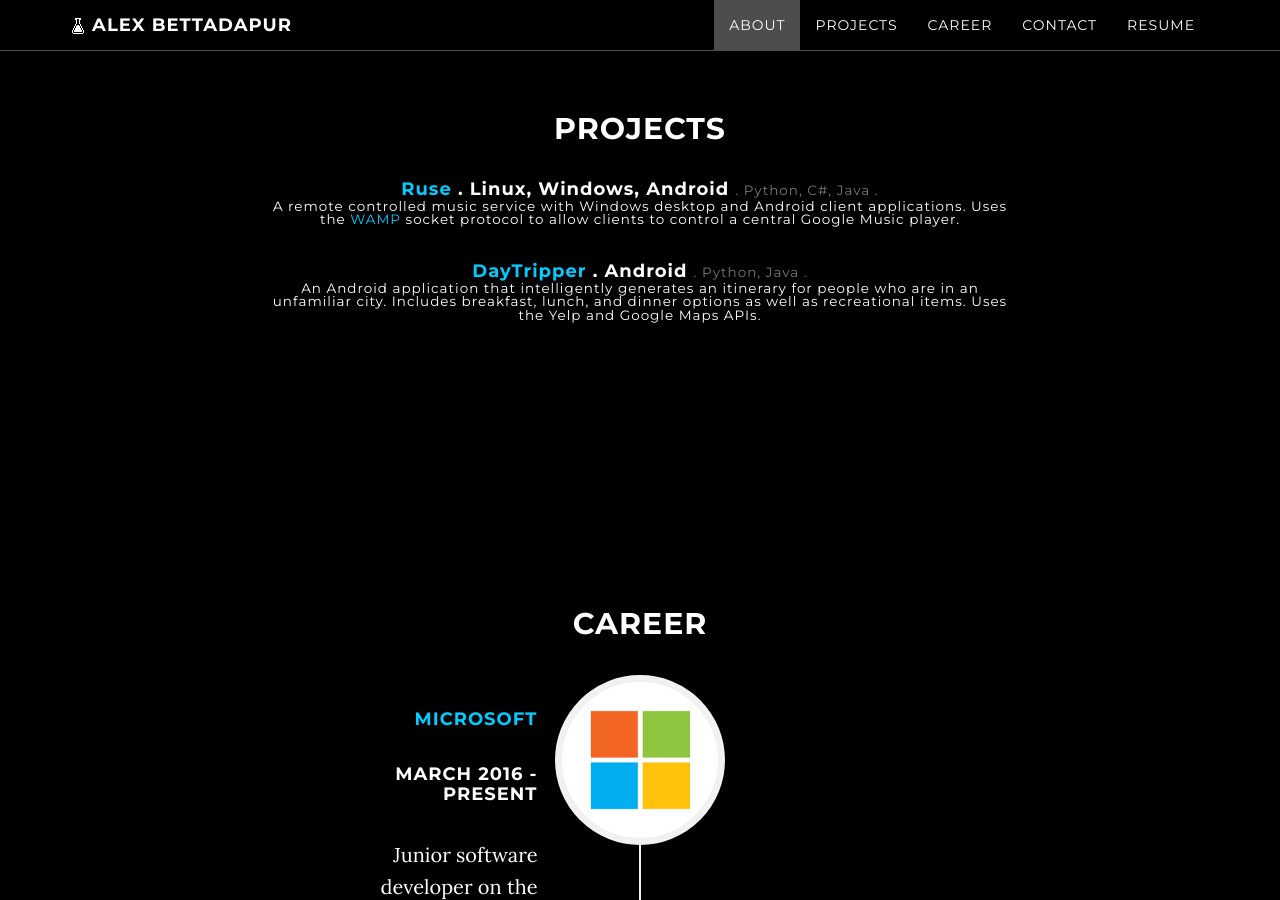
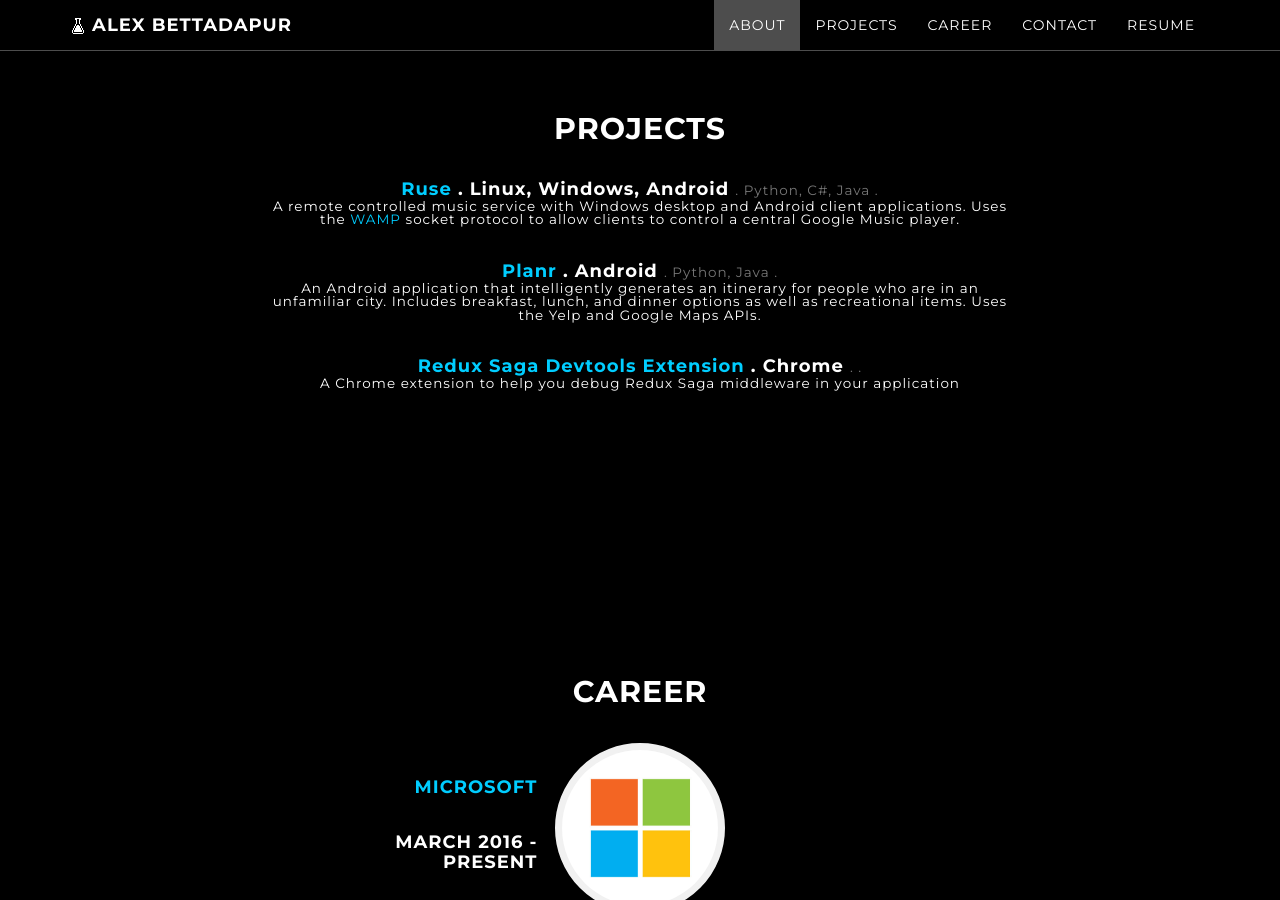
Before and after one commit to abettadapur/abettadapur.github.io, a Jekyll site: the page built from index.html, in a window 1280 px wide and 900 px high, scrolled down 2104 px. Built offline with Jekyll 4.4.1, drawn with Linux system fonts in a browser that asks for light colours; comment, search, counter and statistics services are not loaded.

Commit message:
Update projects.yml

```diff
--- a/_data/projects.yml
+++ b/_data/projects.yml
@@ -4,8 +4,13 @@
     platform: "Linux, Windows, Android"
     description: "A remote controlled music service with Windows desktop and Android client applications. Uses the <a href=\"http://wamp.ws\" target=\"_blank\">WAMP</a> socket protocol to allow clients to control a central Google Music player."
 
-  - name: "DayTripper"
-    url: "https://github.com/abettadapur/DayTripper"
+  - name: "Planr"
+    url: "https://alex.bettadapur.com/Planr"
     language: "Python, Java"
     platform: "Android"
     description: "An Android application that intelligently generates an itinerary for people who are in an unfamiliar city. Includes breakfast, lunch, and dinner options as well as recreational items. Uses the Yelp and Google Maps APIs."
+
+  - name: "Redux Saga Devtools Extension"
+    url: "https://github.com/abettadapur/redux-saga-devtools-extension"
+    platform: "Chrome"
+    description: "A Chrome extension to help you debug Redux Saga middleware in your application"
```
